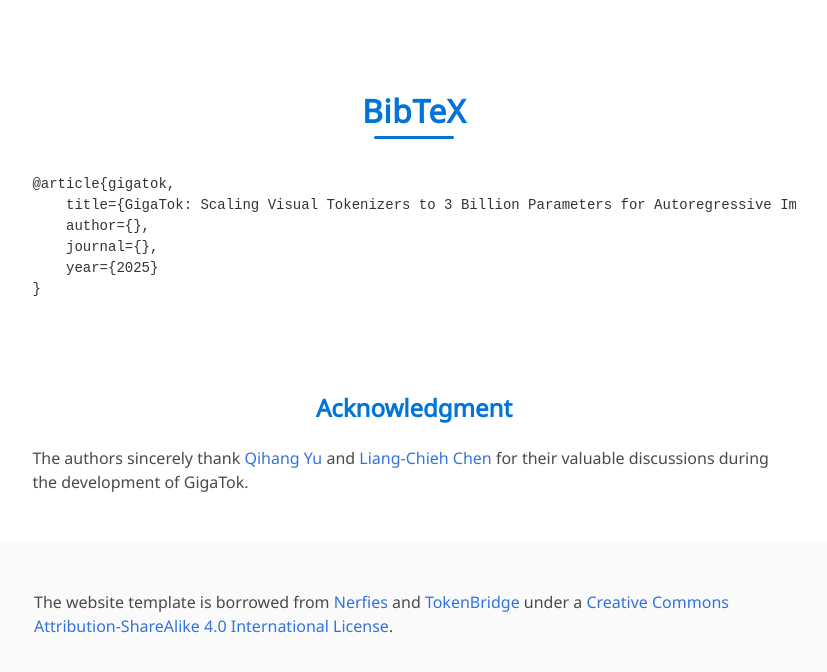
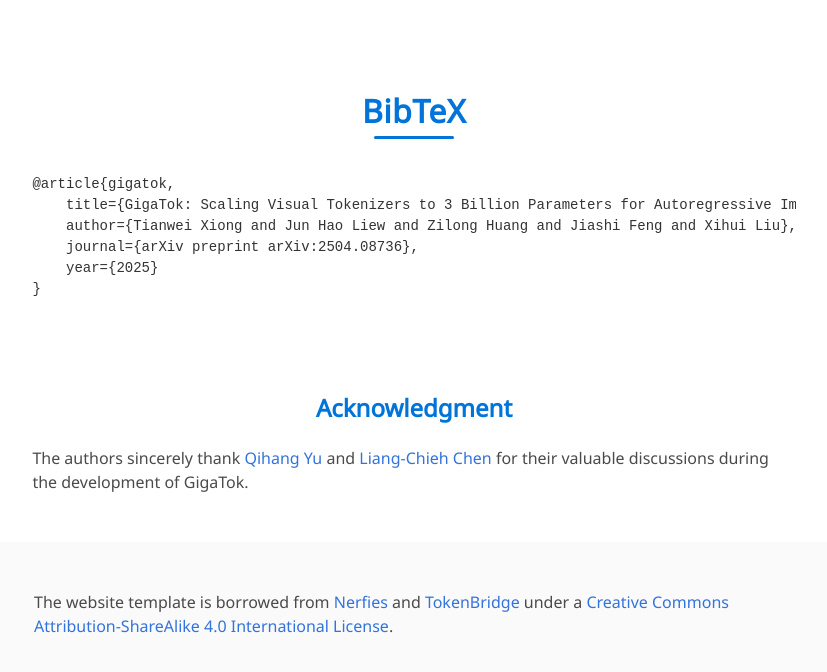
Before and after one commit to SilentView/GigaTok, a plain HTML site: page index.html in a window 1280 px wide. Shown: the part 9661-10333 px from the top of the page, without its empty margins (226-1053 px from the left). Drawn offline with nearby package versions, Linux system fonts and the light colour scheme; some icons are missing; a web font is replaced by a local one.

Commit message:
update bibtex

```diff
--- a/index.html
+++ b/index.html
@@ -721,8 +721,8 @@
             <code>
 @article{gigatok,
     title={GigaTok: Scaling Visual Tokenizers to 3 Billion Parameters for Autoregressive Image Generation},
-    author={},
-    journal={},
+    author={Tianwei Xiong and Jun Hao Liew and Zilong Huang and Jiashi Feng and Xihui Liu},
+    journal={arXiv preprint arXiv:2504.08736},
     year={2025}
 }
             </code>
```
